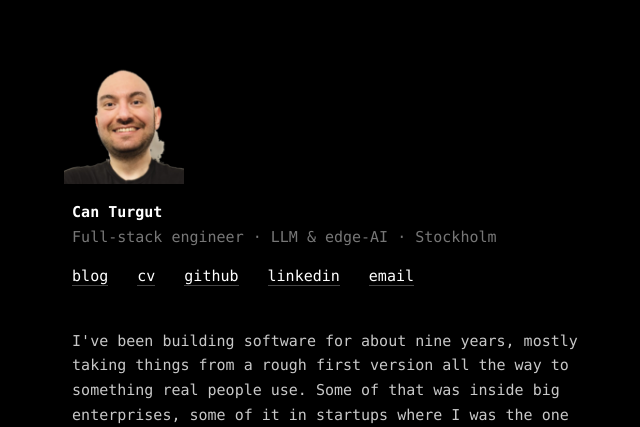
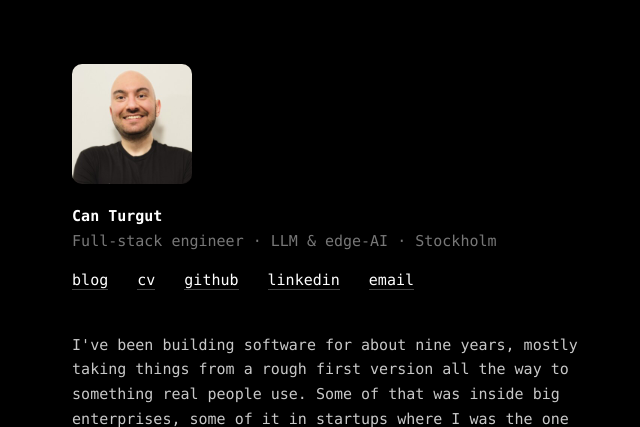
Before and after one commit to acanturgut/acanturgut.github.io, a PHP site: page / in a window 1280 px wide. Shown: the top 427 px of the page, without its empty margins (297-937 px from the left). Run offline with PHP 8.4, Linux system fonts and the light colour scheme.

Commit message:
Use the original photo with rounded corners
Co-Authored-By: Claude Opus 5 <noreply@anthropic.com>

```diff
--- a/index.html
+++ b/index.html
@@ -9,7 +9,7 @@
 </head>
 <body>
 
-<img class="me" src="me.png" alt="Can Turgut">
+<img class="me" src="me.jpg" alt="Can Turgut">
 
 <h1>Can Turgut</h1>
 <p class="dim">Full-stack engineer &middot; LLM &amp; edge-AI &middot; Stockholm</p>
--- a/style.css
+++ b/style.css
@@ -12,7 +12,8 @@ body {
 img.me {
   width: 120px;
   display: block;
-  margin: 0 0 1rem -8px;
+  border-radius: 10px;
+  margin: 0 0 1.25rem;
 }
 
 h1 { font-size: 15px; color: #fff; margin: 0; }
```
Also changed, not shown: me.jpg (added), me.png (deleted).
